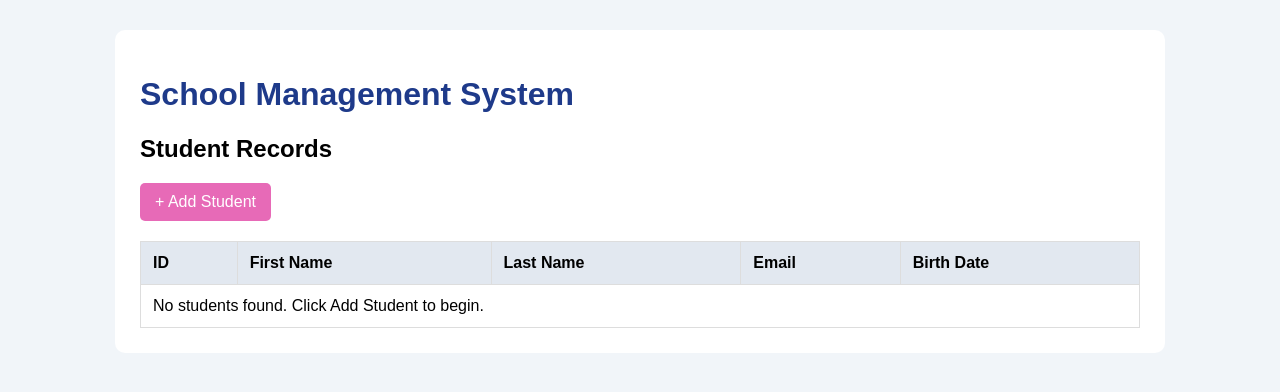
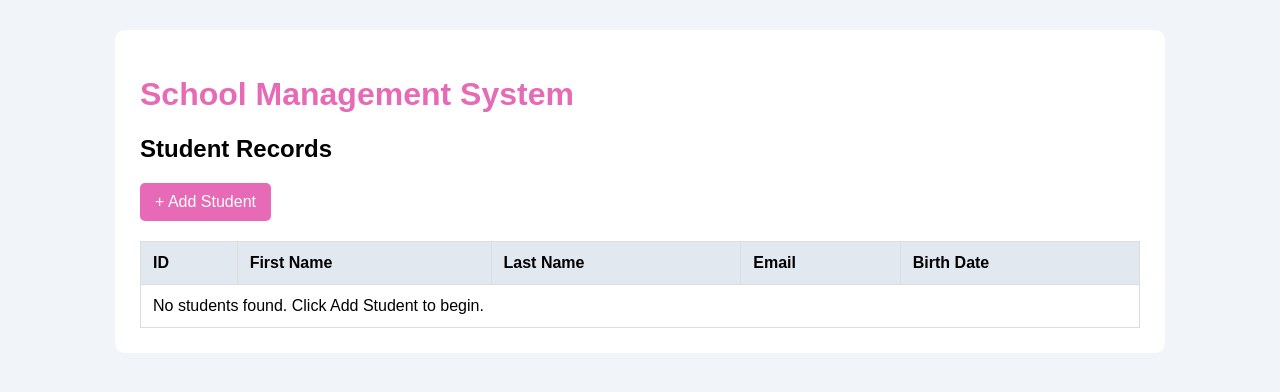
Before and after one commit to SamMartel4/ITM112Activity, a Laravel app: page /students in a window 1280 px wide. Shown: the top 392 px of the page. Run offline with Laravel 12, Linux system fonts and the light colour scheme; a user stored in the database is signed in; data comes from the database, SQL or seed files in the repository; data that the repository does not hold is empty.

Commit message:
Update project

```diff
--- a/resources/views/students/index.blade.php
+++ b/resources/views/students/index.blade.php
@@ -18,7 +18,7 @@
             padding: 25px;
             border-radius: 10px;
         }
-        h1 { color: #1e3a8a; }
+        h1 { color: #e76ab7; }
         .add {
             display: inline-block;
             padding: 10px 15px;
```
